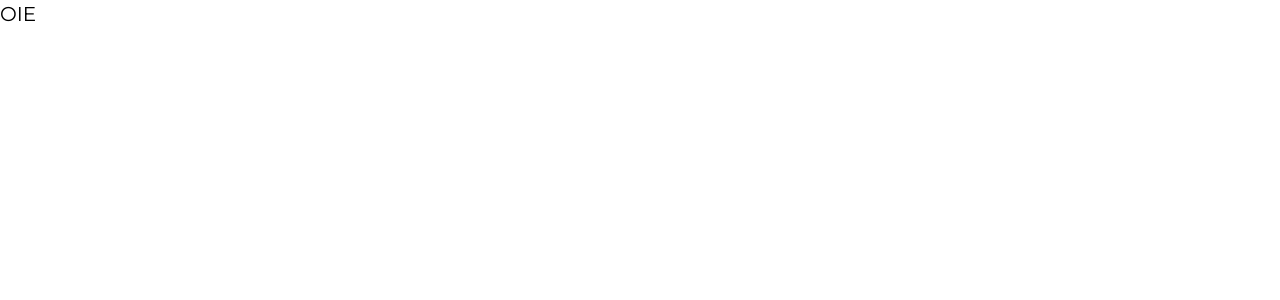
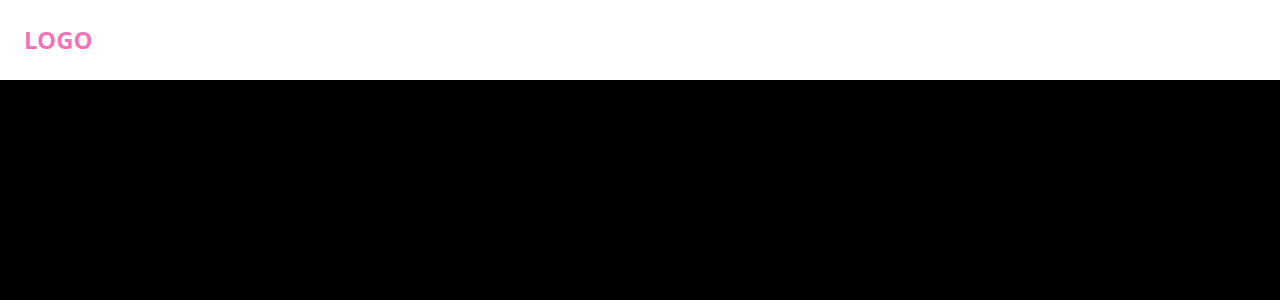
Before and after one commit to jordanogiacomet/store-website-next, a Next.js app: page / in a window 1280 px wide. Shown: the top 300 px of the page. Built offline with nearby package versions, Linux system fonts and the light colour scheme.

Commit message:
WIP - Primary structure of header composed;

```diff
--- a/src/app/layout.tsx
+++ b/src/app/layout.tsx
@@ -16,7 +16,7 @@
 }>) {
   return (
     <html lang="en">
-      <body className={montserrat.className}>{children}</body>
+      <body className={`montserrat.className h-screen bg-black`}>{children}</body>
     </html>
   );
 }
--- a/src/app/page.tsx
+++ b/src/app/page.tsx
@@ -1,9 +1,15 @@
-import { Heading } from '@/components/Heading';
+import { Header } from '@/components/Header';
+
+
 
 export default function Home() {
   return (
     <main>
-      <Heading>Oie</Heading>
+      <Header.Root>
+        <Header.LinkRoot>
+          <Header.LinkAnchor link='' text='Logo'/>
+        </Header.LinkRoot>
+      </Header.Root>
     </main>
   );
 }
--- /dev/null
+++ b/src/components/Header/HeaderRoot.tsx
@@ -0,0 +1,11 @@
+import { ReactNode } from 'react'
+
+interface HeaderRootProps {
+  children: ReactNode;
+};
+
+export const HeaderRoot = ({ children }: HeaderRootProps) => {
+  return (
+    <header className='bg-white p-6 flex justify-between'>{children}</header>
+  );
+};
--- /dev/null
+++ b/src/components/Header/index.tsx
@@ -0,0 +1,8 @@
+import { LogoLink } from '../LogoLink';
+import { HeaderRoot } from './HeaderRoot';
+
+export const Header = {
+  Root: HeaderRoot,
+  LinkRoot: LogoLink.Root,
+  LinkAnchor: LogoLink.Anchor,
+};
--- a/src/components/Heading/index.tsx
+++ b/src/components/Heading/index.tsx
@@ -1,4 +1,4 @@
-import { ElementType, ReactNode } from 'react';
+import { ReactNode } from 'react';
 
 interface HeadingProps {
   children: ReactNode;
@@ -6,22 +6,23 @@
   size?: 'small' | 'medium' | 'big' | 'huge';
   uppercase?: boolean;
   colorDark?: boolean;
+  className?: string;
 };
 
 
-export const Heading = ({ children, as = 'h1', size = 'huge', uppercase = false, colorDark = true }: HeadingProps) => {
+export const Heading = ({ children, as = 'h1', size = 'huge', uppercase = false, colorDark = true, className }: HeadingProps) => {
   const baseClasses = `(${colorDark} ? text-black : text-white) (${uppercase} ? uppercase : '')`;
   const sizeClasses = {
     small: 'text-sm',
     medium: 'text-base',
     big: 'text-lg',
-    huge: 'text-xl',
+    huge: 'text-2xl',
   };
 
   const combinedClasses = `${baseClasses} ${sizeClasses[size]}`;
   const Tag = as as keyof JSX.IntrinsicElements;
   return(
-    <Tag className={combinedClasses}>
+    <Tag className={`${combinedClasses} ${className}`}>
       {children}
     </Tag>
   );
--- /dev/null
+++ b/src/components/LogoLink/LogoLinkAnchor.tsx
@@ -0,0 +1,14 @@
+import Link from 'next/link';
+import Image from 'next/image';
+
+interface LogoLinkAnchorProps {
+  text: string;
+  srcImg?: string;
+  link: string;
+}
+
+export const LogoLinkAnchor = ({ text, srcImg='', link }: LogoLinkAnchorProps) => {
+  return (
+    <Link className='no-underline text-pink-400 flex items-center' href={link}>{!!srcImg ? <Image alt={text} src={srcImg} priority layout="fill" className="object-contain" /> : <span>{text}</span>}</Link>
+  );
+};
--- /dev/null
+++ b/src/components/LogoLink/LogoLinkRoot.tsx
@@ -0,0 +1,12 @@
+import { ReactNode } from 'react'
+import { Heading } from '../Heading';
+
+interface LogoLinkRootProps {
+  children: ReactNode;
+};
+
+export const LogoLinkRoot = ({ children }: LogoLinkRootProps) => {
+  return(
+    <Heading size='huge' uppercase colorDark className='font-bold'>{children}</Heading>
+  );
+};
--- /dev/null
+++ b/src/components/LogoLink/index.tsx
@@ -0,0 +1,7 @@
+import { LogoLinkAnchor } from './LogoLinkAnchor';
+import { LogoLinkRoot } from './LogoLinkRoot';
+
+export const LogoLink = {
+  Root: LogoLinkRoot,
+  Anchor: LogoLinkAnchor,
+}
```
Also changed, not shown: public/alecrim-logo.png (added).
